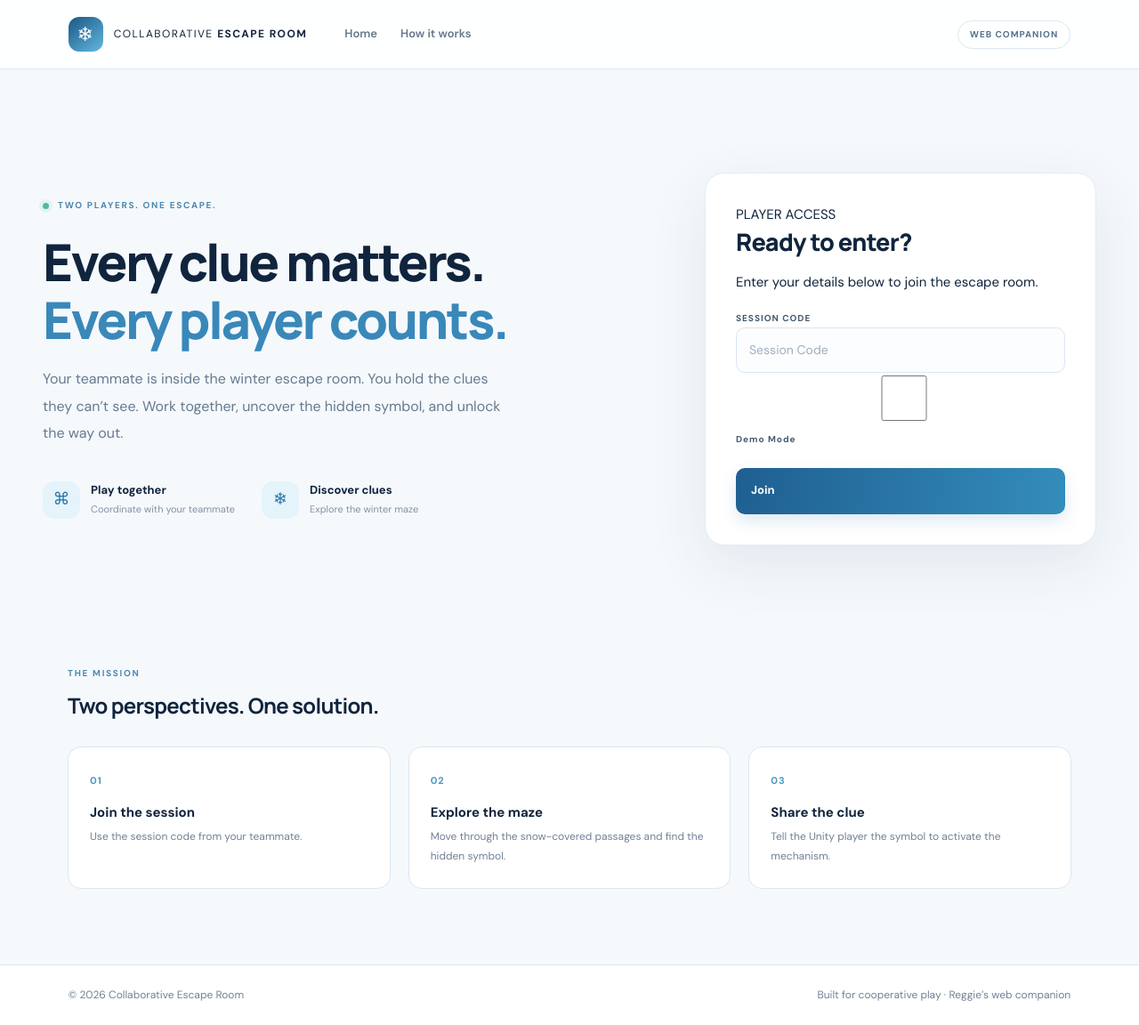
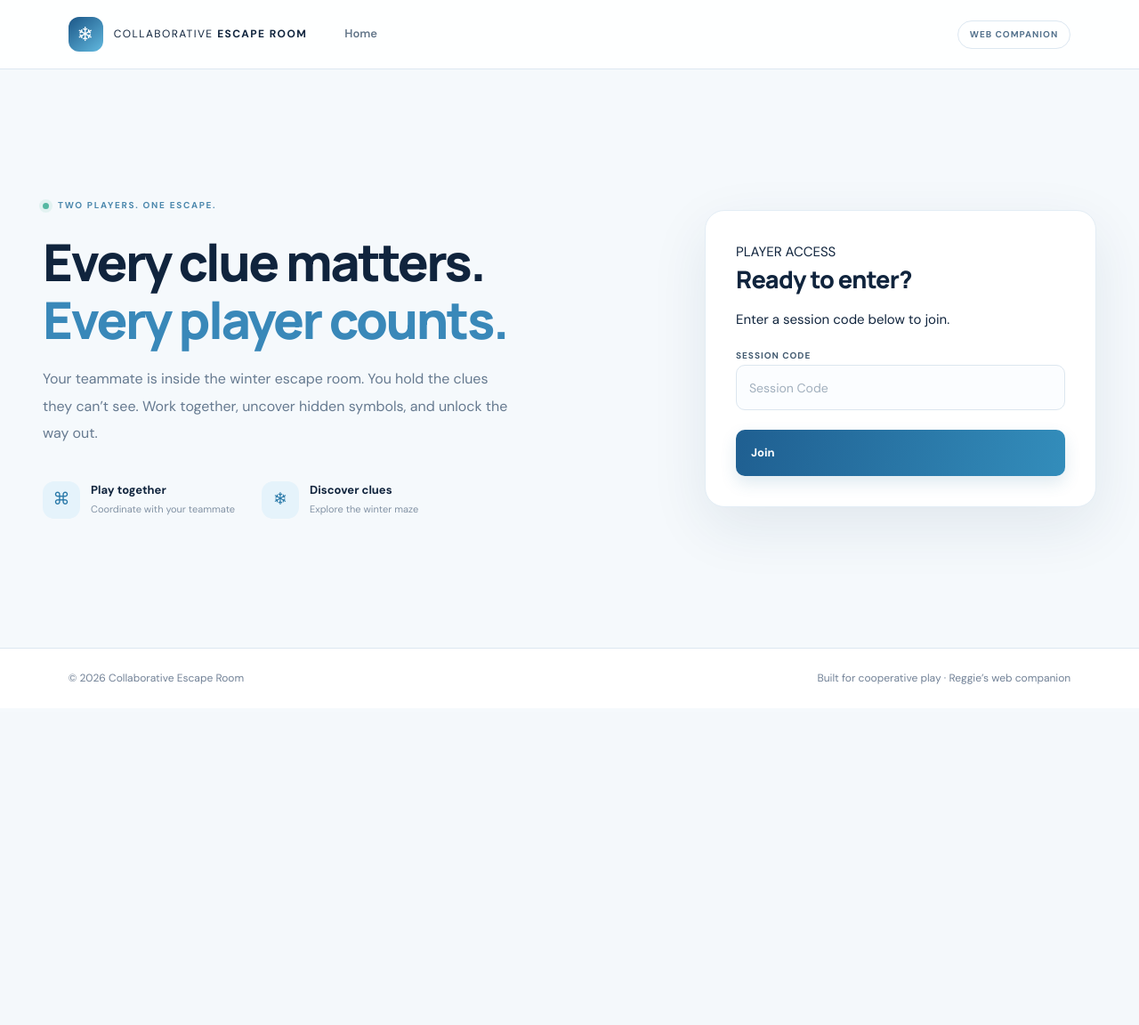
Before and after one commit to SplitSignal/SplitSignal, an ASP.NET Core app: page / in a window 1280 px wide. Shown: the whole page at 89% size. After the commit the page ends 769 px from the top, so only its background shows below. Run offline with ASP.NET Core 8, Linux system fonts and the light colour scheme.

Commit message:
updated join page

```diff
--- a/web/SplitSignal_Web/Pages/Index.cshtml
+++ b/web/SplitSignal_Web/Pages/Index.cshtml
@@ -19,7 +19,7 @@
 
         <p class="hero-description">
             Your teammate is inside the winter escape room. You hold the clues they can’t see.
-            Work together, uncover the hidden symbol, and unlock the way out.
+            Work together, uncover hidden symbols, and unlock the way out.
         </p>
 
         <div class="feature-row">
@@ -45,7 +45,7 @@
         <span class="card-eyebrow">PLAYER ACCESS</span>
         <h2>Ready to enter?</h2>
         <p class="card-description">
-            Enter your details below to join the escape room.
+            Enter a session code below to join.
         </p>
 
         <label>SESSION CODE</label>
@@ -63,7 +63,7 @@
             The APIClient looks for the item with the id SessionCode to obtain
             the SessionCode to use.
         -->
-        <label>
+        <label hidden>
             <input type="checkbox" id="DemoMode-CheckBox" />
             Demo Mode
         </label>
@@ -71,7 +71,7 @@
      </div>
 </section>
 
-<section id="how-it-works" class="how-section">
+<section id="how-it-works" class="how-section" hidden>
     <div>
         <span class="section-kicker">THE MISSION</span>
         <h2>Two perspectives. One solution.</h2>
--- a/web/SplitSignal_Web/Pages/Shared/_Layout.cshtml
+++ b/web/SplitSignal_Web/Pages/Shared/_Layout.cshtml
@@ -20,7 +20,6 @@
 
         <nav>
             <a asp-page="/Index">Home</a>
-            <a href="/#how-it-works">How it works</a>
         </nav>
 
         <span class="header-tag">WEB COMPANION</span>
```
